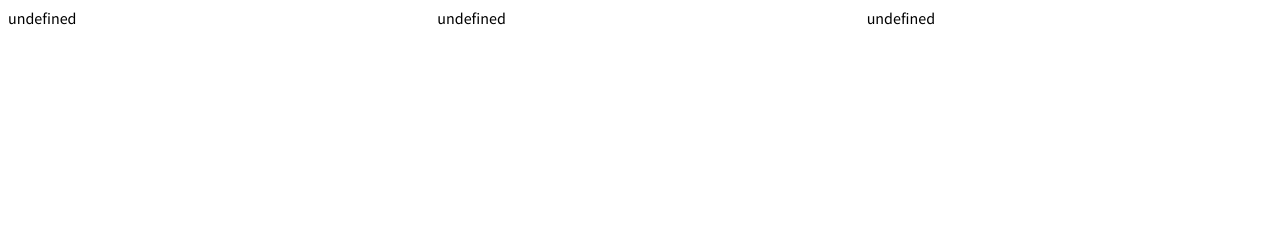
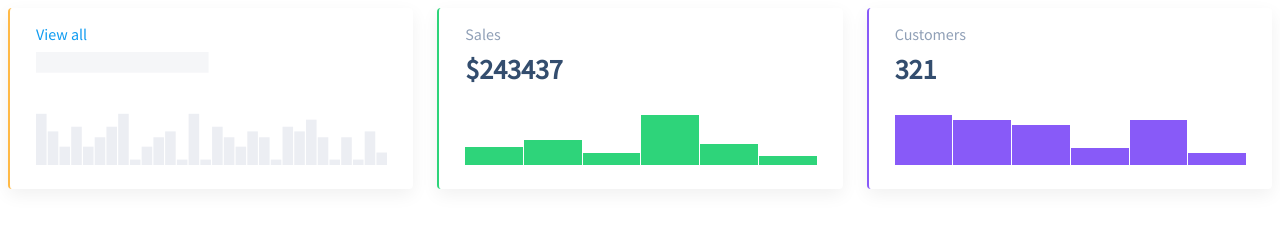
Before and after one commit to js-tasks-ru/js-20220729_goroshuk, a website: page 04-oop-basic-intro-to-dom/1-column-chart/index.html in a window 1280 px wide. Drawn offline with Linux system fonts and the light colour scheme.

Commit message:
link is not visible

```diff
--- a/04-oop-basic-intro-to-dom/1-column-chart/index.html
+++ b/04-oop-basic-intro-to-dom/1-column-chart/index.html
@@ -14,30 +14,34 @@
     </div>
 
     <script type="module">
-      import ColumnChart from './index.js';
+      import ColumnChart from "./index.js";
+      const link = "https://google.com";
 
       const ordersData = [];
-      const salesData = [ 30, 40, 20, 80, 35, 15 ];
-      const customersData = [ 100, 90, 80, 35, 90, 25 ];
+      const salesData = [30, 40, 20, 80, 35, 15];
+      const customersData = [100, 90, 80, 35, 90, 25];
 
-      const ordersChart = new ColumnChart({
-        data: ordersData,
-        label: 'orders',
-        value: 344,
-        link: '#'
-      });
+      const ordersChart = new ColumnChart({ link });
+      console.log(ordersChart);
+
+      // const ordersChart = new ColumnChart({
+      //   data: ordersData,
+      //   label: "orders",
+      //   value: 344,
+      //   link: "#",
+      // });
 
       const salesChart = new ColumnChart({
         data: salesData,
-        label: 'sales',
+        label: "sales",
         value: 243437,
-        formatHeading: data => `$${data}`
+        formatHeading: (data) => `$${data}`,
       });
 
       const customersChart = new ColumnChart({
         data: customersData,
-        label: 'customers',
-        value: 321
+        label: "customers",
+        value: 321,
       });
 
       orders.append(ordersChart.element);
--- a/04-oop-basic-intro-to-dom/1-column-chart/index.js
+++ b/04-oop-basic-intro-to-dom/1-column-chart/index.js
@@ -1,3 +1,105 @@
 export default class ColumnChart {
+  constructor(data) {
+    this.data = data;
+    this.chartHeight = 50;
+    this.render();
+    this.initEventListeners();
+  }
 
+  getTemplate() {
+    return `
+    <div class="column-chart" style="--chart-height: 50">
+    <div class="column-chart__title">
+
+    </div>
+    <div class="column-chart__container">
+      <div data-element="header" class="column-chart__header"></div>
+      <div data-element="body" class="column-chart__chart">
+        <div style="--value: 1" data-tooltip="3%"></div>
+      </div>
+    </div>
+  </div>
+          `;
+  }
+
+  render() {
+    const element = document.createElement("div"); // (*)
+
+    element.innerHTML = this.getTemplate();
+
+    // NOTE: в этой строке мы избавляемся от обертки-пустышки в виде `div`
+    // который мы создали на строке (*)
+    this.element = element.firstElementChild;
+
+    if (!this.data) {
+      this.element.classList.add("column-chart_loading");
+      return;
+    }
+
+    const elementWithValue = this.element.querySelector(
+      ".column-chart__header"
+    );
+    const chartTitle = this.element.querySelector(".column-chart__title");
+
+    if (this.data.label) {
+      let labelToChange = this.data.label;
+      labelToChange = labelToChange[0].toUpperCase() + labelToChange.slice(1);
+      chartTitle.innerHTML = labelToChange;
+    }
+
+    if (this.data.link) {
+      const link = this.data.link;
+      const anchor = document.createElement("a");
+
+      anchor.className = "column-chart__link";
+      anchor.setAttribute("href", link);
+      anchor.textContent = "View all";
+
+      console.log(anchor);
+      chartTitle.append(anchor);
+    }
+
+    if (this.data.value) {
+      if (this.data.formatHeading) {
+        elementWithValue.innerHTML = this.data.formatHeading(this.data.value);
+      } else {
+        elementWithValue.innerHTML = this.data.value;
+      }
+    }
+
+    if (this.data.data && this.data.data.length !== 0) {
+      this.update(this.data.data);
+    } else {
+      this.element.classList.add("column-chart_loading");
+    }
+  }
+
+  initEventListeners() {}
+
+  remove() {
+    this.element.remove();
+  }
+
+  update(data) {
+    const chartsContainer = this.element.querySelector(".column-chart__chart");
+
+    const arrFromData = data;
+    const maxValue = Math.max(...arrFromData);
+    const scale = this.chartHeight / maxValue;
+
+    chartsContainer.innerHTML = arrFromData
+      .map((value) => {
+        return `<div style="--value: ${Math.floor(
+          value * scale
+        )}" data-tooltip="${
+          ((value / maxValue) * 100).toFixed(0) + "%"
+        }"></div>`;
+      })
+      .join("");
+  }
+
+  destroy() {
+    this.remove();
+    // NOTE: удаляем обработчики событий, если они есть
+  }
 }
```
Also changed, not shown: 04-oop-basic-intro-to-dom/1-column-chart/index.spec.js (+39 -27 lines).
